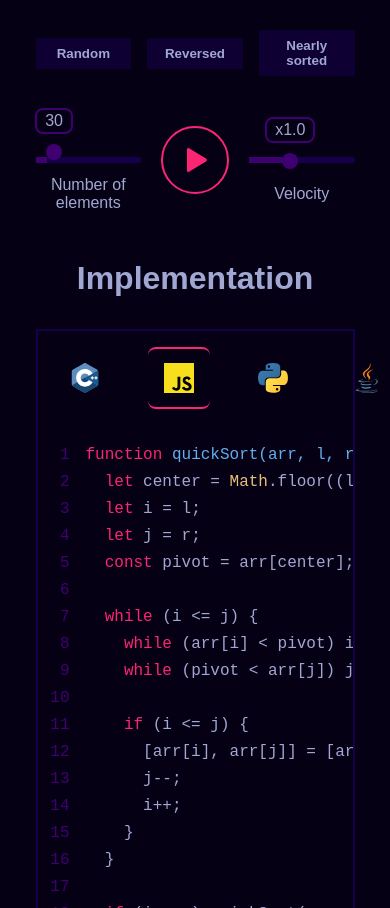
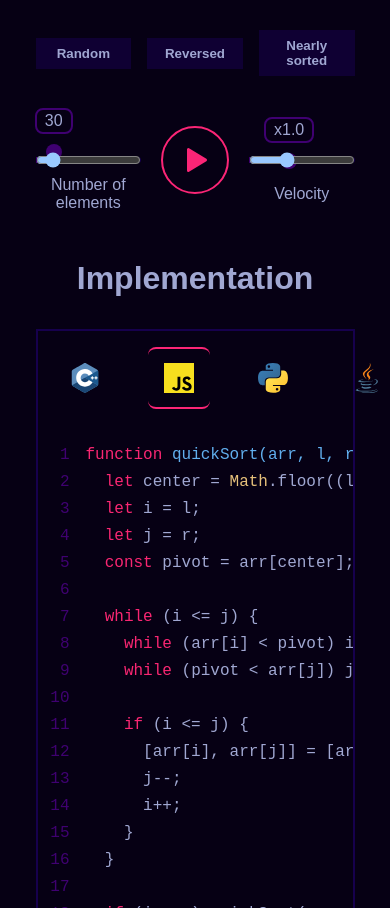
Before and after one commit to Eckry/Sorted-Symphony, a React (Vite) app: page / in a window 390 px wide. Shown: the part 1202-2110 px from the top of the page. Built offline with nearby package versions, Linux system fonts and the light colour scheme; a web font is replaced by a local one.

Commit message:
add responsive styles for rangeinput

```diff
--- a/src/components/styles/RangeInput.css
+++ b/src/components/styles/RangeInput.css
@@ -4,7 +4,7 @@
   align-items: center;
   text-align: center;
   gap: 1rem;
-  width: 100%;
+  width: 300px;
 }
 
 .configuration-label {
@@ -25,13 +25,13 @@
 
 .wrapper {
   position: relative;
-  width: 94.7%;
+  width: 94.4%;
 }
 
 input[type="range"] {
   position: absolute;
   background-color: transparent;
-  opacity: 0;
+  opacity: 1;
   left: 0;
   width: 100%;
   height: 100%;
@@ -99,3 +99,14 @@ input[type="range"]::-webkit-slider-thumb {
   border: 0 none;
   cursor: grab;
 }
+
+@media (width <= 750px) {
+  .configuration-range {
+    width: 200px;
+  }
+
+  .wrapper {
+    position: relative;
+    width: 91.4%;
+  }
+}
```
